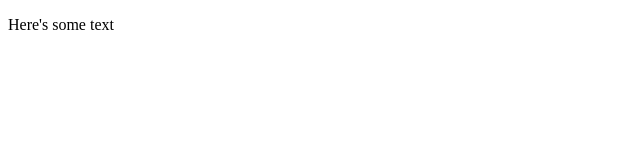
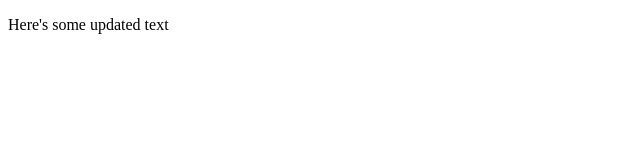
Before and after one commit to simon-onedotsix/dickabout, a plain HTML site: page contact.html in a window 1280 px wide. Shown: the full height of the page, 0-640 px from the left. Drawn offline with Linux system fonts and the light colour scheme.

Commit message:
Contact page mods

```diff
--- a/contact.html
+++ b/contact.html
@@ -1,14 +1,17 @@
 <!DOCTYPE html>
 <html lang="en">
+
 <head>
     <meta charset="UTF-8">
     <meta http-equiv="X-UA-Compatible" content="IE=edge">
     <meta name="viewport" content="width=device-width, initial-scale=1.0">
-    <title>Document</title>
+    <title>Contact Page</title>
 </head>
+
 <body>
 
-    <p>Here's some text</p>
+    <p>Here's some updated text</p>
 
 </body>
+
 </html>
```
